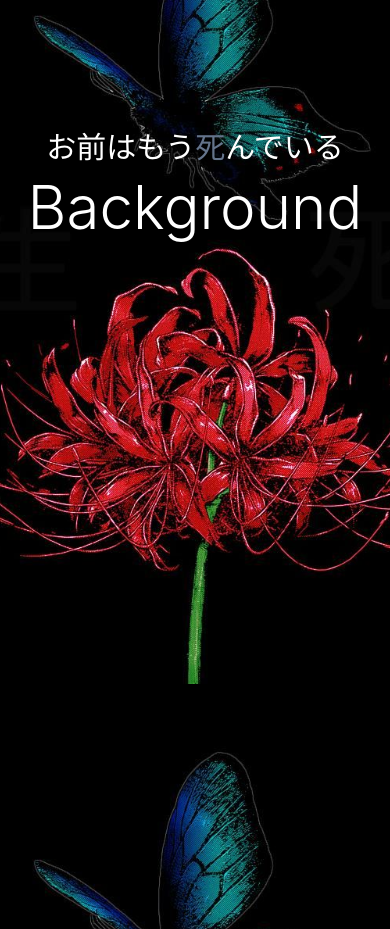
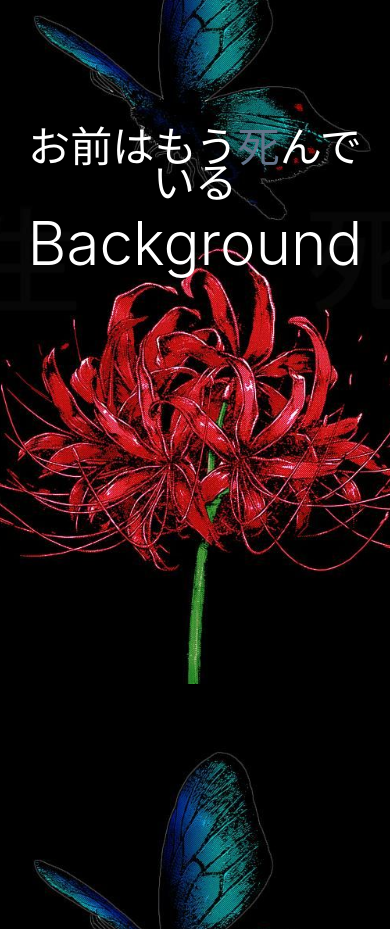
Before and after one commit to banboy38/showcase-website, a Next.js app: page / in a window 390 px wide. Shown: the part 9580-10509 px from the top of the page. Built offline with nearby package versions, Linux system fonts and the light colour scheme.

Commit message:
bug fix bio

```diff
--- a/components/bio/bio.js
+++ b/components/bio/bio.js
@@ -99,7 +99,7 @@ export default function Bio() {
 
               <div id = "background" className=" break-words parallaxDiv bg-[url(/butterfly.png)]">
 
-                <div className="textAnim text-3xl md:text-4xl text-center mt-[26vh] mb-[2em]">お前はもう<Yang>死</Yang>んでいる
+                <div className="textAnim text-[2.635rem] md:text-4xl text-center mt-[26vh] mb-[2em]">お前はもう<Yang>死</Yang>んでいる
                 <div className="mt-3 text-6xl">Background</div>
                 </div>
 
```
